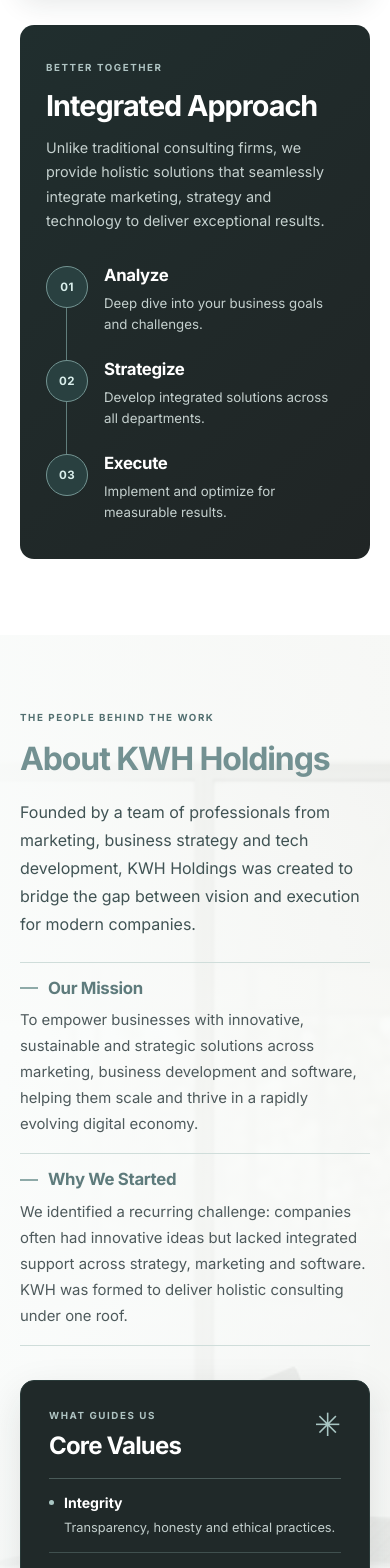
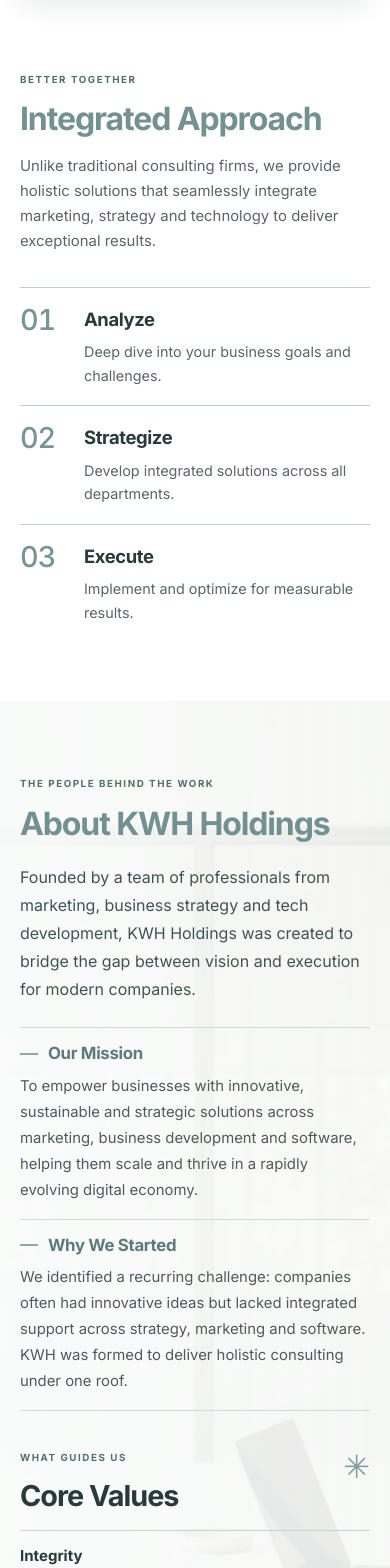
Before and after one commit to Thuso4747/KWH-Holdings, a React (Vite) app: page / in a window 390 px wide. Shown: the part 2520-4088 px from the top of the page. Built offline with nearby package versions, Linux system fonts and the light colour scheme.

Commit message:
Create frameless approach and values sections
Co-authored-by: arena-agent <297053741+arena-agent@users.noreply.github.com>

```diff
--- a/src/pages/HomePage.jsx
+++ b/src/pages/HomePage.jsx
@@ -165,10 +165,12 @@
             <p>Comprehensive solutions across three core areas of expertise, designed to accelerate your business growth and digital transformation.</p>
           </div>
           <div className="department-grid">{departments.map((department, index) => <DepartmentCard key={department.slug} department={department} index={index} />)}</div>
-          <section className="approach-panel" id="approach" aria-labelledby="approach-title">
-            <div className="approach-panel__intro">
-              <p className="eyebrow eyebrow--light">BETTER TOGETHER</p>
-              <h2 id="approach-title">Integrated Approach</h2>
+          <section className="approach-section" id="approach" aria-labelledby="approach-title">
+            <div className="approach-heading">
+              <div>
+                <p className="eyebrow">BETTER TOGETHER</p>
+                <h2 id="approach-title">Integrated Approach</h2>
+              </div>
               <p>Unlike traditional consulting firms, we provide holistic solutions that seamlessly integrate marketing, strategy and technology to deliver exceptional results.</p>
             </div>
             <ol className="approach-steps" role="list" aria-label="Our integrated approach">
@@ -197,8 +199,8 @@
               </div>
             </div>
           </div>
-          <aside className="values-card" aria-labelledby="values-title">
-            <div className="values-card__heading"><div><p className="eyebrow eyebrow--light">WHAT GUIDES US</p><h3 id="values-title">Core Values</h3></div><span aria-hidden="true">✳</span></div>
+          <aside className="about-values" aria-labelledby="values-title">
+            <div className="about-values__heading"><div><p className="eyebrow">WHAT GUIDES US</p><h3 id="values-title">Core Values</h3></div><span aria-hidden="true">✳</span></div>
             <dl>
               <div><dt>Integrity</dt><dd>Transparency, honesty and ethical practices.</dd></div>
               <div><dt>Innovation</dt><dd>Creativity and technology to solve challenges.</dd></div>
--- a/src/styles.css
+++ b/src/styles.css
@@ -179,17 +179,16 @@
   .department-card:hover { transform: translateY(-4px); box-shadow: 0 18px 36px rgba(29, 42, 43, .18); }
   .department-card:hover .department-card__image img { transform: scale(1.04); }
 }
-.approach-panel { display: grid; grid-template-columns: minmax(0, .9fr) minmax(0, 1.85fr); align-items: center; gap: clamp(36px, 5vw, 68px); margin-top: 60px; padding: clamp(38px, 5vw, 60px); border-radius: 14px; background: linear-gradient(135deg, #202e2e, #202525); color: #fff; }
-.approach-panel__intro { min-width: 0; max-width: 390px; }
-.approach-panel__intro .eyebrow { margin-bottom: 14px; }
-.approach-panel h2 { margin-bottom: 14px; font-size: clamp(1.8rem, 2.5vw, 2.15rem); overflow-wrap: anywhere; }
-.approach-panel__intro > p:not(.eyebrow) { margin-bottom: 0; color: #c4d0ce; font-size: .9rem; line-height: 1.7; overflow-wrap: anywhere; }
-.approach-steps { --step-gap: 24px; display: grid; grid-template-columns: repeat(3, minmax(0, 1fr)); gap: var(--step-gap); list-style: none; padding: 0; margin: 0; }
-.approach-steps li { position: relative; min-width: 0; }
-.approach-steps li:not(:last-child)::before { position: absolute; content: ''; top: 20px; left: 42px; width: calc(100% - 42px + var(--step-gap)); height: 1px; background: #617e7c; }
-.approach-steps__number { position: relative; display: grid; place-items: center; width: 42px; height: 42px; margin-bottom: 19px; border: 1px solid #739492; border-radius: 50%; background: #294040; color: #d9eeeb; font-size: .72rem; font-weight: 700; letter-spacing: .04em; }
-.approach-steps h3 { margin-bottom: 8px; font-size: 1.05rem; letter-spacing: -.02em; overflow-wrap: anywhere; }
-.approach-steps p { margin-bottom: 0; color: #c4d0ce; font-size: .83rem; line-height: 1.6; overflow-wrap: anywhere; }
+.approach-section { margin-top: clamp(80px, 8vw, 110px); }
+.approach-heading { display: grid; grid-template-columns: 1fr minmax(0, .9fr); align-items: end; gap: 48px; }
+.approach-heading .eyebrow { margin-bottom: 14px; }
+.approach-heading h2 { margin: 0; color: var(--accent); font-size: clamp(2.25rem, 3.4vw, 3.05rem); overflow-wrap: anywhere; }
+.approach-heading > p { justify-self: end; max-width: 500px; margin: 0; color: #596569; font-size: 1rem; line-height: 1.7; overflow-wrap: anywhere; }
+.approach-steps { display: grid; grid-template-columns: repeat(auto-fit, minmax(min(100%, 13rem), 1fr)); gap: 32px; list-style: none; padding: 0; margin: 46px 0 0; }
+.approach-steps li { display: grid; grid-template-columns: minmax(48px, max-content) minmax(0, 1fr); align-items: start; gap: 16px; min-width: 0; padding-top: 23px; border-top: 1px solid #bdcfcd; }
+.approach-steps__number { color: #779693; font-size: 1.8rem; font-weight: 500; font-variant-numeric: tabular-nums; letter-spacing: -.04em; line-height: 1; }
+.approach-steps h3 { margin: 3px 0 10px; color: #283a3b; font-size: 1.15rem; letter-spacing: -.02em; overflow-wrap: anywhere; }
+.approach-steps p { margin: 0; color: #596569; font-size: .9rem; line-height: 1.65; overflow-wrap: anywhere; }
 
 /* Home about */
 .about-section { position: relative; background: linear-gradient(90deg, rgba(250,252,251,.98), rgba(250,252,251,.93) 55%, rgba(250,252,251,.90)), url('/images/about-office.jpg') center / cover; }
@@ -202,18 +201,17 @@
 .about-copy__details > div { padding: 21px 0; border-bottom: 1px solid #cfddda; }
 .about-copy__details h3 { display: flex; align-items: center; gap: 10px; margin: 0 0 9px; color: #5e7b7c; font-size: 1.05rem; letter-spacing: -.02em; }
 .about-copy__details h3::before { content: ''; flex: 0 0 18px; height: 2px; background: #8eaaa8; }
-.values-card { padding: 38px 42px 34px; border: 1px solid #293a39; border-radius: 14px; background: #202929; color: #fff; box-shadow: 0 15px 40px rgba(25, 31, 32, .12); }
-.values-card__heading { display: flex; justify-content: space-between; align-items: start; gap: 20px; padding-bottom: 22px; border-bottom: 1px solid #4a5b59; }
-.values-card__heading > div { min-width: 0; }
-.values-card__heading .eyebrow { margin-bottom: 10px; overflow-wrap: anywhere; }
-.values-card__heading h3 { margin-bottom: 0; font-size: 1.5rem; overflow-wrap: anywhere; }
-.values-card__heading > span { flex: none; color: #a9c6c3; font-size: 2rem; line-height: 1; }
-.values-card dl { margin: 0; }
-.values-card dl > div { display: grid; grid-template-columns: repeat(auto-fit, minmax(min(100%, 11.5rem), 1fr)); gap: 5px 16px; padding: 18px 0; border-bottom: 1px solid #40504f; }
-.values-card dl > div:last-child { padding-bottom: 0; border-bottom: 0; }
-.values-card dt { display: flex; gap: 10px; font-size: .88rem; font-weight: 700; line-height: 1.45; overflow-wrap: anywhere; }
-.values-card dt::before { content: ''; flex: 0 0 5px; height: 5px; margin-top: .53em; border-radius: 50%; background: #aac7c4; }
-.values-card dd { margin: 0; color: #c2cecc; font-size: .8rem; line-height: 1.55; overflow-wrap: anywhere; }
+.about-values { color: #283a3b; }
+.about-values__heading { display: flex; justify-content: space-between; align-items: start; gap: 20px; padding-bottom: 22px; border-bottom: 1px solid #c5d5d2; }
+.about-values__heading > div { min-width: 0; }
+.about-values__heading .eyebrow { margin-bottom: 14px; overflow-wrap: anywhere; }
+.about-values__heading h3 { margin: 0; font-size: clamp(1.8rem, 2.5vw, 2.25rem); overflow-wrap: anywhere; }
+.about-values__heading > span { flex: none; color: #7f9e9b; font-size: 2rem; line-height: 1; }
+.about-values dl { margin: 0; }
+.about-values dl > div { display: grid; grid-template-columns: repeat(auto-fit, minmax(min(100%, 11.5rem), 1fr)); gap: 5px 16px; padding: 18px 0; border-bottom: 1px solid #cbd9d7; }
+.about-values dl > div:last-child { border-bottom: 0; }
+.about-values dt { font-size: .94rem; font-weight: 700; line-height: 1.5; overflow-wrap: anywhere; }
+.about-values dd { margin: 0; color: #4e5a5c; font-size: .87rem; line-height: 1.6; overflow-wrap: anywhere; }
 
 /* Featured work */
 .work-section { padding-top: 125px; padding-bottom: 115px; }
@@ -398,10 +396,6 @@
   .department-card__content { padding: 26px 30px 24px; }
   .department-card__body > p { min-height: 0; }
   .department-card ul { grid-template-columns: repeat(2, minmax(0, 1fr)); gap: 8px 20px; }
-  .approach-panel { grid-template-columns: minmax(0, 1fr); gap: 32px; }
-  .approach-panel__intro { max-width: 680px; }
-  .values-card dl > div { grid-template-columns: 1fr; gap: 5px; }
-  .values-card dd { padding-left: 15px; }
   .work-card__meta { grid-template-columns: 1.15fr 1fr 1fr; }
   .work-card__meta > div { padding-inline: 10px; }
   .footer-grid { gap: 30px; }
@@ -470,15 +464,19 @@
   .departments-heading > p:not(.eyebrow) { justify-self: start; }
   .department-card__content { padding: 24px; }
   .department-card ul { grid-template-columns: 1fr; }
-  .approach-panel { margin-top: 32px; padding: 36px 26px; }
-  .approach-steps { --step-gap: 20px; }
-  .about-grid { grid-template-columns: minmax(0, 1fr); gap: 34px; }
+  .approach-section { margin-top: 80px; }
+  .approach-heading { grid-template-columns: minmax(0, 1fr); gap: 16px; }
+  .approach-heading h2 { font-size: clamp(2rem, 7vw, 2.65rem); }
+  .approach-heading > p { justify-self: start; font-size: .93rem; }
+  .approach-steps { grid-template-columns: minmax(0, 1fr); gap: 0; margin-top: 32px; }
+  .approach-steps li { padding: 18px 0; }
+  .approach-steps li:last-child { padding-bottom: 0; }
+  .about-grid { grid-template-columns: minmax(0, 1fr); gap: 40px; }
   .about-copy h2 { margin-bottom: 20px; }
   .about-copy__details { margin-top: 24px; }
   .about-copy__details > div { padding: 16px 0; }
-  .values-card { padding: 28px; }
-  .values-card__heading { padding-bottom: 18px; }
-  .values-card dl > div { padding: 14px 0; }
+  .about-values__heading { padding-bottom: 18px; }
+  .about-values dl > div { padding: 14px 0; }
   .work-section { padding-block: 85px; }
   .work-grid { grid-template-columns: 1fr; gap: 18px; margin-top: 28px; }
   .work-card__image { height: 250px; }
@@ -517,11 +515,6 @@
   .department-card__image { flex: none; height: 155px; min-height: 0; }
   .department-card__image::after { background: linear-gradient(0deg, #202929 0%, rgba(32, 41, 41, .08) 55%); }
   .department-card__content { padding: 0 24px 24px; }
-  .approach-steps { grid-template-columns: 1fr; gap: 0; }
-  .approach-steps li { display: grid; grid-template-columns: 42px minmax(0, 1fr); gap: 16px; padding-bottom: 24px; }
-  .approach-steps li:last-child { padding-bottom: 0; }
-  .approach-steps li:not(:last-child)::before { top: 42px; left: 20px; width: 1px; height: calc(100% - 42px); }
-  .approach-steps__number { margin-bottom: 0; }
 }
 @media (max-width: 440px) {
   .eyebrow { font-size: .61rem; }
```
Also changed, not shown: 1 other file (tests, documents, lock files or other folders).
